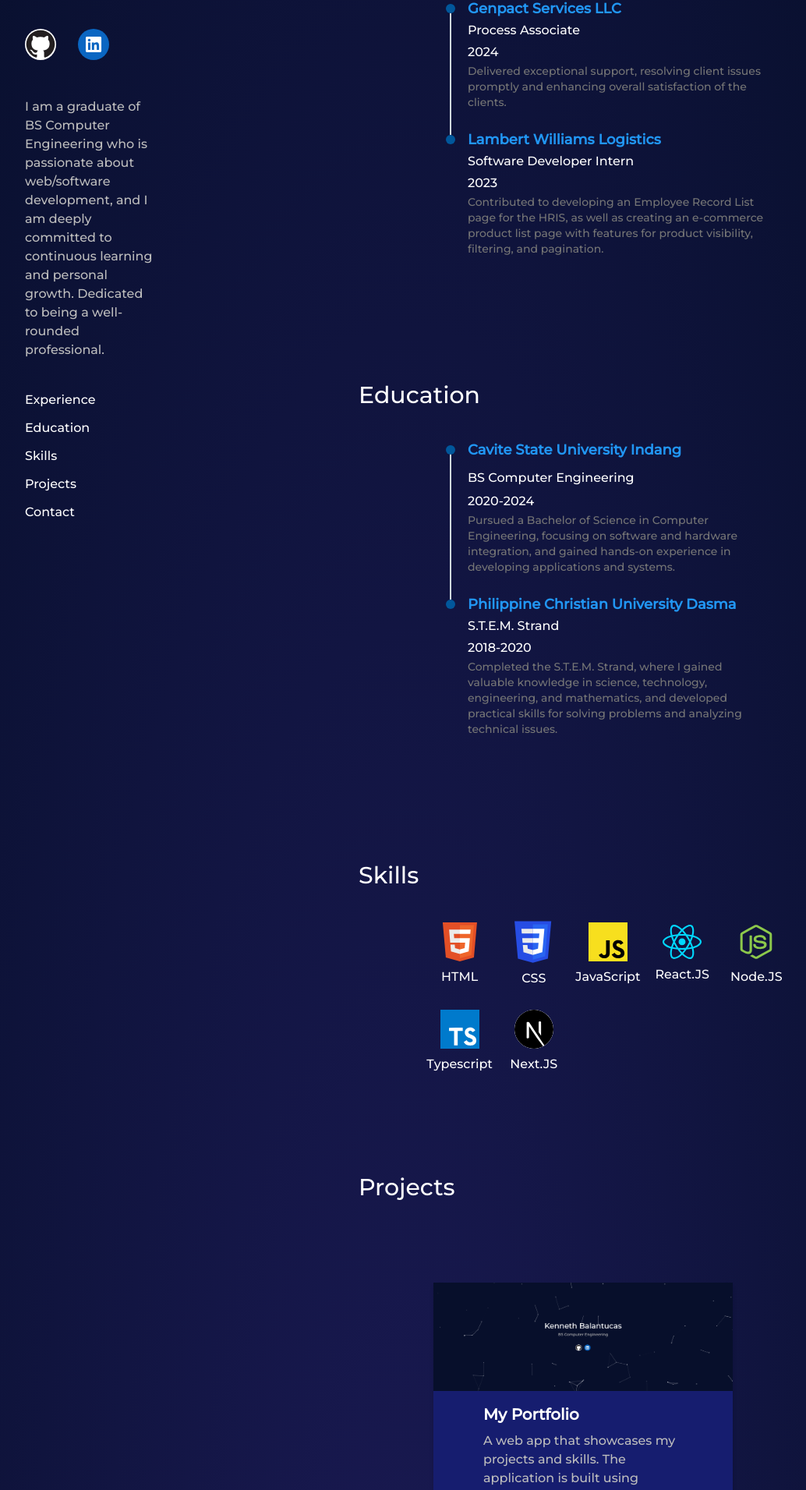
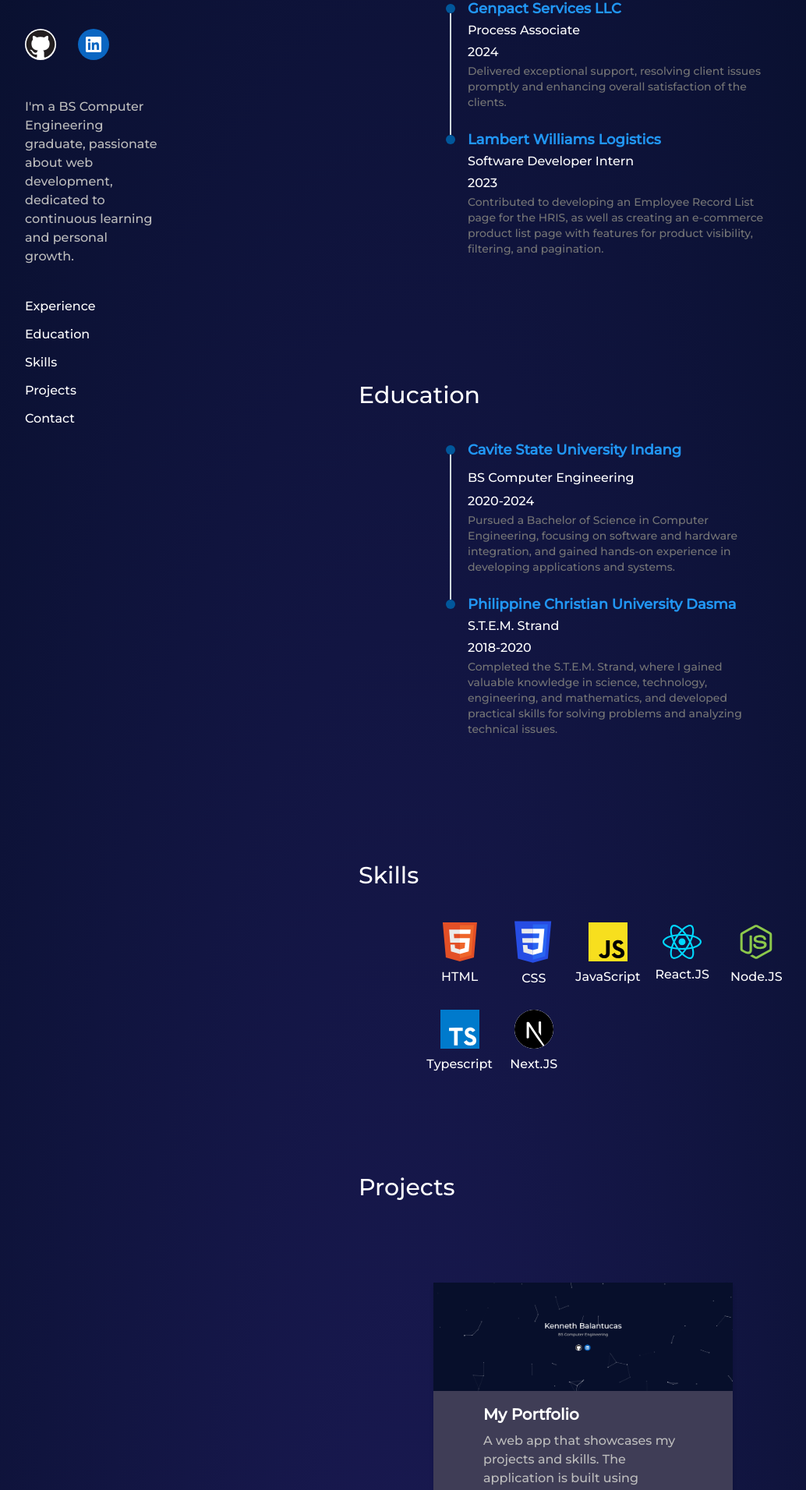
Before and after one commit to Ascendnt/my-portfolio, a Next.js app: page /about in a window 1280 px wide. Shown: the part 199-2110 px from the top of the page at 78% size, without its empty margins (116-1150 px from the left). Built offline with nearby package versions, Linux system fonts and the light colour scheme.

Commit message:
adjusted some paragraphs

```diff
--- a/src/app/about/page.tsx
+++ b/src/app/about/page.tsx
@@ -30,10 +30,8 @@
 
         {/* <div className="about-course">BS Computer Engineering</div> */}
         <div className="about-paragraph">
-          I am a graduate of BS Computer Engineering who is passionate about
-          web/software development, and I am deeply committed to continuous
-          learning and personal growth. Dedicated to being a well-rounded
-          professional.
+          I&apos;m a BS Computer Engineering graduate, passionate about web
+          development, dedicated to continuous learning and personal growth.
         </div>
 
         <div className="about-link">
--- a/src/app/projects/page.tsx
+++ b/src/app/projects/page.tsx
@@ -5,8 +5,8 @@
 
 const Projects = () => {
   return (
-    <div className="mt-16 max-w-sm shadow-md bg-[#161D6F]">
-      <div className="flex justify-center items-center bg-[#0B2F9F]">
+    <div className="mt-16 max-w-sm shadow-md bg-[#3f3d56]">
+      <div className="flex justify-center items-center">
         <Link href="https://kennethbalantucas.vercel.app">
           <Image
             src="/portfolio.png"
@@ -24,15 +24,13 @@
         </p>
       </div>
       <div className="px-6 pt-4 pb-2">
-        <span className="inline-block bg-white rounded-full px-3 py-1 text-sm font-semibold text-black mr-2 mb-2">
-          Next.JS
-        </span>
-        <span className="inline-block bg-white rounded-full px-3 py-1 text-sm font-semibold text-black mr-2 mb-2">
-          Tailwind CSS
-        </span>
-        <span className="inline-block bg-white rounded-full px-3 py-1 text-sm font-semibold text-black mr-2 mb-2">
-          Material UI
-        </span>
+        {["Next.JS", "Tailwind CSS", "Material UI"].map((tech) => (
+          <span
+            key={tech}
+            className="inline-block bg-white rounded-full px-3 py-1 text-sm font-semibold text-black mr-2 mb-2">
+            {tech}
+          </span>
+        ))}
       </div>
     </div>
   );
```
